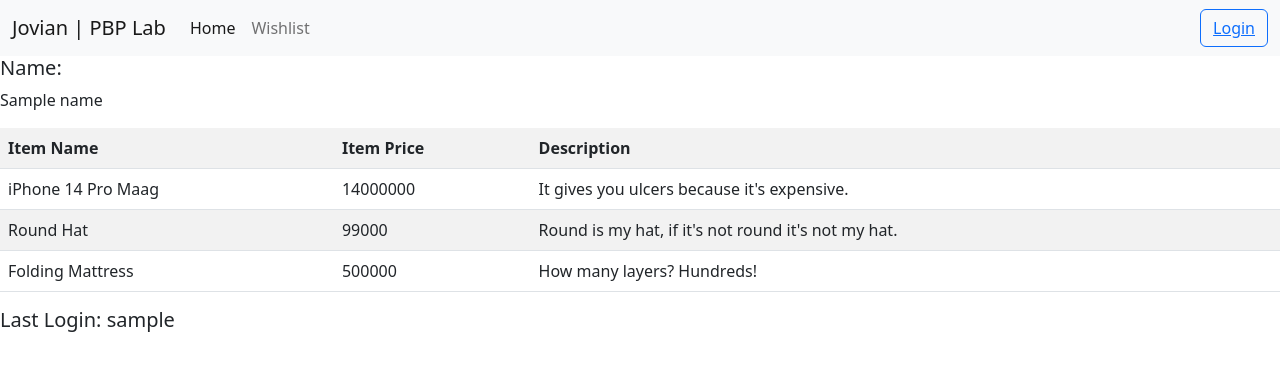
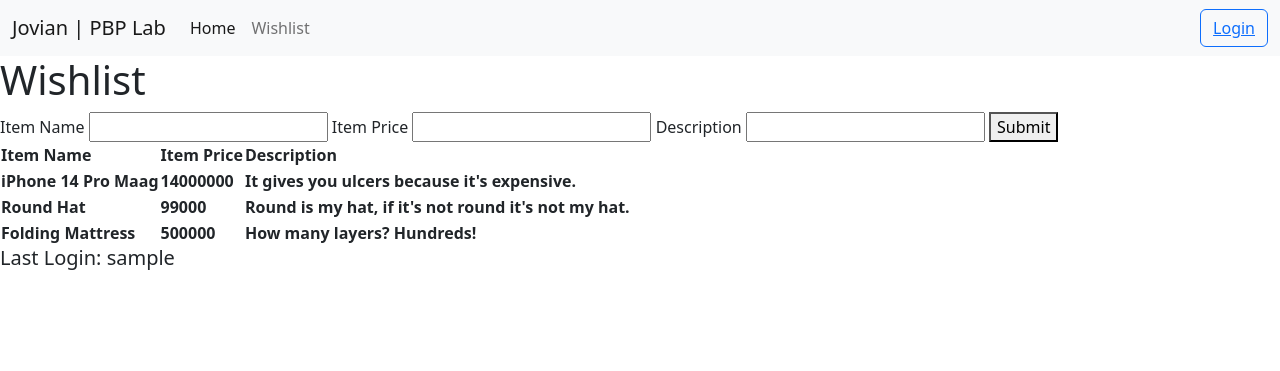
Before and after one commit to vian1015/lab1, a Django app: template wishlist/templates/wishlist_ajax.html in a window 1280 px wide. Shown: the top 371 px of the page. Run offline with Django 4.2, Linux system fonts and the light colour scheme; data comes from the database, SQL or seed files in the repository; the template is opened without the code that fills it: most values are stand-ins (such as "Sample title", 1, 10 or a date in 2020); lists and menus that the app fills with data are empty.

Commit message:
lab 5 update

```diff
--- a/wishlist/templates/wishlist_ajax.html
+++ b/wishlist/templates/wishlist_ajax.html
@@ -1,44 +1,54 @@
 {% extends 'base.html' %}
+{% load static %}
 
 {% block content %}
+  <h1>Wishlist</h1>
+  <form id="form" onsubmit="return false;">
+    {% csrf_token %}
+    <label>Item Name</label>
+    <input type="text" name="item_name"></input>
+    <label>Item Price</label>
+    <input type="number" name="item_price"></input>
+    <label>Description</label>
+    <input type="text" name="description"></input>
+    <button id="button" type="submit" value="Submit" onclick="addWishlist()">Submit</button>
+  </form>
 
-<h5>Name: </h5>
-<p>{{name}}</p>
+  <table id="table"></table>
 
-<div class="tbody">
-    <table table class="table table-striped">
-        <tr>
-            <th>Item Name</th>
-            <th>Item Price</th>
-            <th>Description</th>
-        </tr>
-    </table>
-</div>
+<script>
+  async function getWishlist() {
+    return fetch("{% url 'wishlist:show_json' %}").then((res) => res.json())
+  }
 
+  async function refreshWishlist() {
+        document.getElementById("table").innerHTML = ""
+        const wishlist = await getWishlist()
+        let htmlString = `<tr>
+          <th>Item Name</th>
+          <th>Item Price</th>
+          <th>Description</th>
+        </tr>`
+        wishlist.forEach((item) => {
+          htmlString += `\n<tr>
+          <th>${item.fields.item_name}</th>
+          <th>${item.fields.item_price}</th>
+          <th>${item.fields.description}</th>
+        </tr>`
+        })
 
-<script src="https://ajax.googleapis.com/ajax/libs/jquery/3.6.0/jquery.min.js"></script>
-<script>
-    $(document).ready(function() {
-        const url="http://127.0.0.1:8000/wishlist/json/"
-        $.get(url, (data) => {
-            data.forEach((item) => {
-                var item_name = item.fields.item_name;
-                var item_price = item.fields.item_price;
-                var item_description = item.fields.description;
-                var html = "<tr><td>" + item_name +
-                            "</td><td>" + item_price +
-                            "</td><td>" + item_description + "</td>";
-                $("tbody").append(html);
-            })
-        })
-    })
+        document.getElementById("table").innerHTML = htmlString
+  }
+
+  function addWishlist() {
+    fetch("{% url 'wishlist:add_wishlist_item' %}", {
+          method: "POST",
+          body: new FormData(document.querySelector('#form'))
+      }).then(refreshWishlist)
+    return false
+  }
+
+  refreshWishlist()
 </script>
-
-
-
-
 <h5>Last Login: {{ last_login }}</h5>
-
-
-
 {% endblock content %}
--- a/wishlist/urls.py
+++ b/wishlist/urls.py
@@ -1,6 +1,7 @@
 from django.urls import path
 from wishlist.views import show_wishlist
 from wishlist.views import show_wishlist_ajax
+from wishlist.views import add_wishlist_item
 from wishlist.views import show_xml
 from wishlist.views import show_xml_by_id
 from wishlist.views import show_json
@@ -14,6 +15,7 @@ app_name = 'wishlist'
 urlpatterns = [
     path('', show_wishlist, name='show_wishlist'),
     path('ajax/', show_wishlist_ajax, name='show_wishlist_ajax'),
+    path('create_data/', add_wishlist_item, name='add_wishlist_item'),
     path('xml/', show_xml, name='show_xml'),
     path('xml/<int:id>', show_xml_by_id, name='show_xml_by_id'),
     path('json/', show_json, name='show_json'),
--- a/wishlist/views.py
+++ b/wishlist/views.py
@@ -30,6 +30,19 @@ def show_wishlist_ajax(request):
     }
 
     return render(request, "wishlist_ajax.html", context)
+
+def add_wishlist_item(request):
+    if request.method == 'POST':
+        item_name = request.POST.get("item_name")
+        item_price = request.POST.get("item_price")
+        description = request.POST.get("description")
+
+        new_barang = ItemWishlist(item_name=item_name, item_price=item_price, description=description)
+        new_barang.save()
+
+        return HttpResponse(b"CREATED", status=201)
+
+    return HttpResponseNotFound()
 
 def show_xml(request):
     data = ItemWishlist.objects.all()
```
